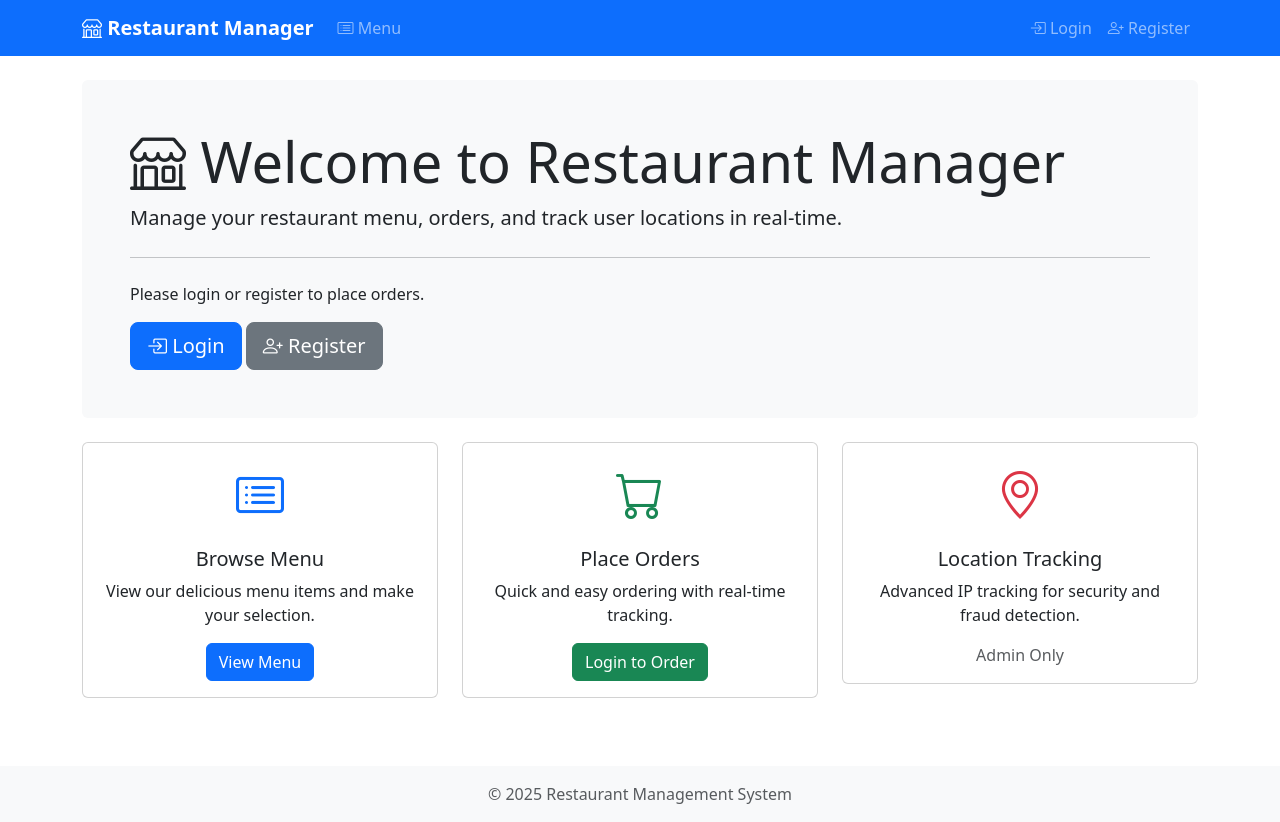
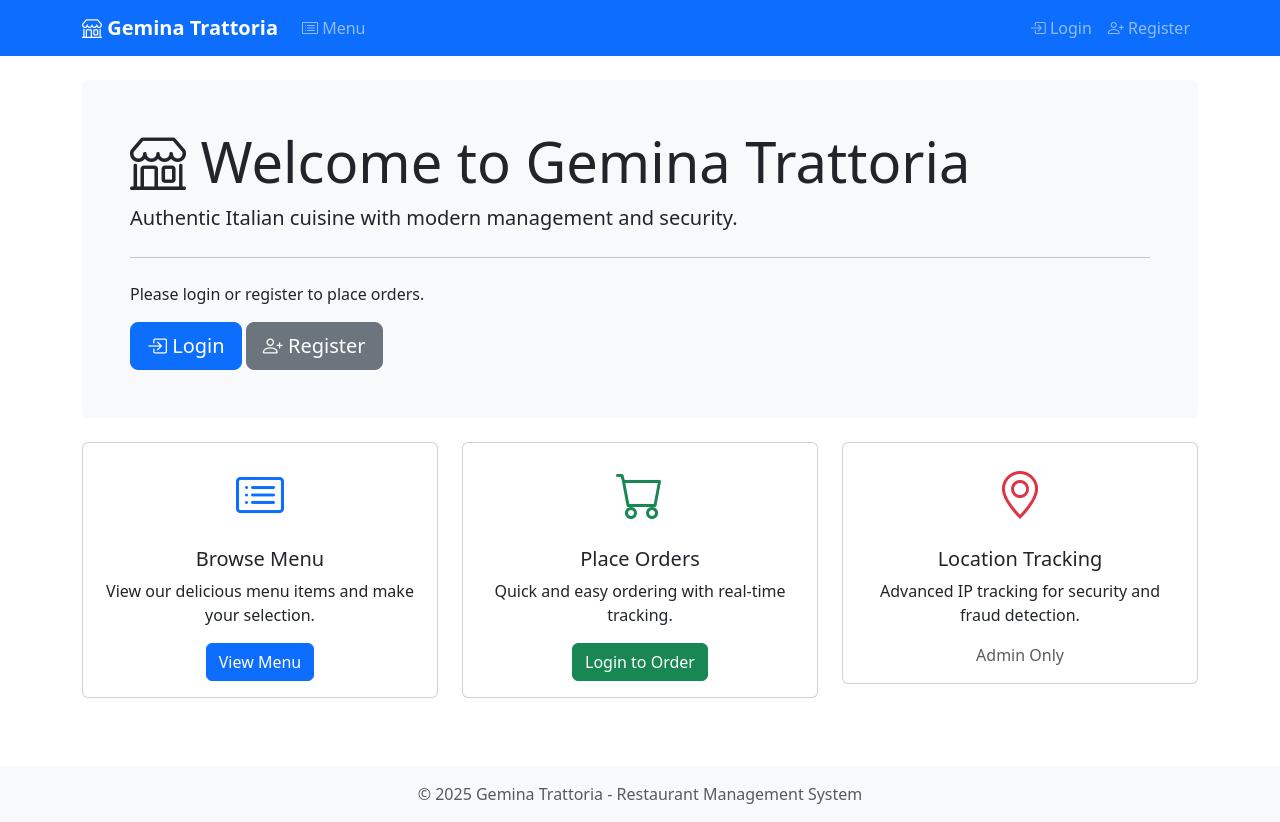
Before and after one commit to emmanueldeletang/fraud_detection_with_postgresql_graph_age_extension, a Flask app: page / in a window 1280 px wide. Run offline with Flask 3, Linux system fonts and the light colour scheme.

Commit message:
Add files via upload

```diff
--- a/templates/base.html
+++ b/templates/base.html
@@ -17,7 +17,7 @@
     <nav class="navbar navbar-expand-lg navbar-dark bg-primary">
         <div class="container">
             <a class="navbar-brand" href="/">
-                <i class="bi bi-shop"></i> Restaurant Manager
+                <i class="bi bi-shop"></i> Gemina Trattoria
             </a>
             <button class="navbar-toggler" type="button" data-bs-toggle="collapse" data-bs-target="#navbarNav">
                 <span class="navbar-toggler-icon"></span>
@@ -102,7 +102,7 @@
 
     <footer class="mt-5 py-3 bg-light text-center">
         <div class="container">
-            <p class="text-muted mb-0">&copy; 2025 Restaurant Management System</p>
+            <p class="text-muted mb-0">&copy; 2025 Gemina Trattoria - Restaurant Management System</p>
         </div>
     </footer>
 
--- a/templates/index.html
+++ b/templates/index.html
@@ -1,13 +1,13 @@
 {% extends "base.html" %}
 
-{% block title %}Home - Restaurant Management{% endblock %}
+{% block title %}Home - Gemina Trattoria{% endblock %}
 
 {% block content %}
 <div class="row">
     <div class="col-md-12">
         <div class="jumbotron bg-light p-5 rounded">
-            <h1 class="display-4"><i class="bi bi-shop"></i> Welcome to Restaurant Manager</h1>
-            <p class="lead">Manage your restaurant menu, orders, and track user locations in real-time.</p>
+            <h1 class="display-4"><i class="bi bi-shop"></i> Welcome to Gemina Trattoria</h1>
+            <p class="lead">Authentic Italian cuisine with modern management and security.</p>
             <hr class="my-4">
             {% if session.user_id %}
                 <p>Hello, <strong>{{ session.username }}</strong>! Ready to place an order?</p>
```
